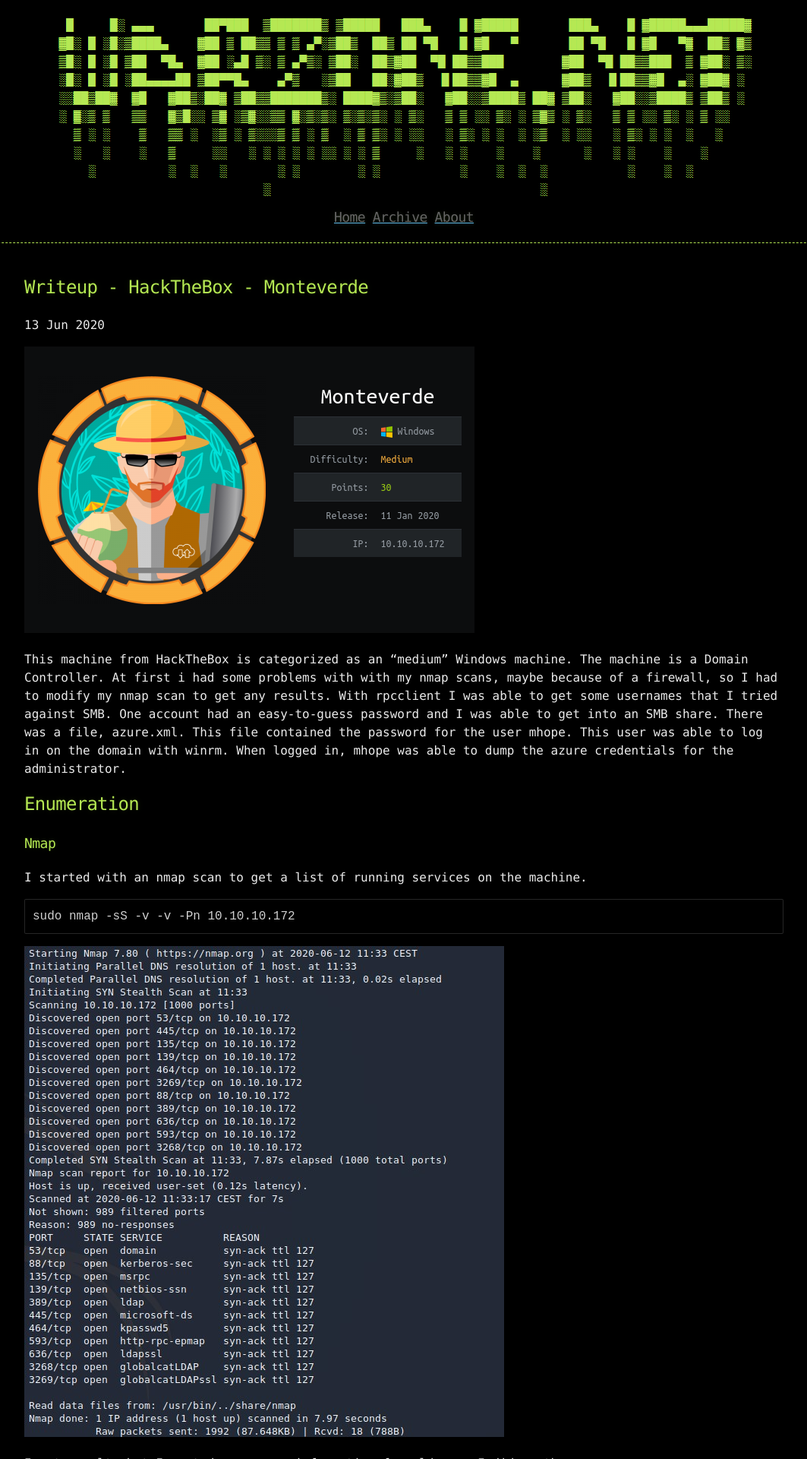
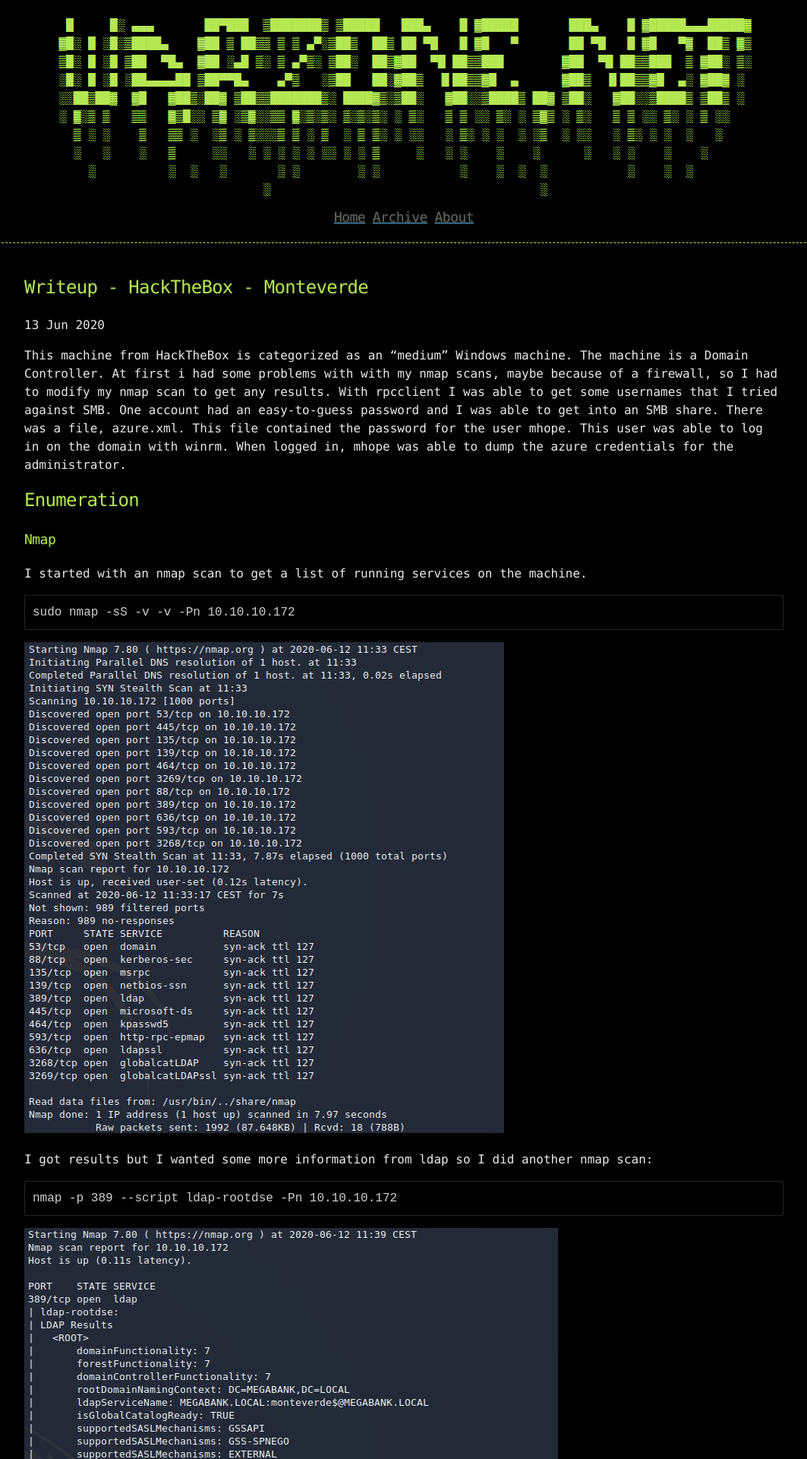
Before and after one commit to datahackare/warz0ne, a Jekyll site: the page built from _posts/2020-06-13-Monteverde.md, in a window 1280 px wide. Shown: the top 1920 px of the page at 76% size, without its empty margins (108-1171 px from the left). Built offline with Jekyll 4.4.1, drawn with Linux system fonts in a browser that asks for light colours.

Commit message:
Update 2020-06-13-Monteverde.md

```diff
--- a/_posts/2020-06-13-Monteverde.md
+++ b/_posts/2020-06-13-Monteverde.md
@@ -2,8 +2,6 @@
 title: Writeup - HackTheBox - Monteverde
 published: true
 ---
-![](Pictures/Monteverde/logo.png)
-
 This machine from HackTheBox is categorized as an “medium” Windows
 machine.
 The machine is a Domain Controller. At first i had some problems with with my nmap scans,
```
